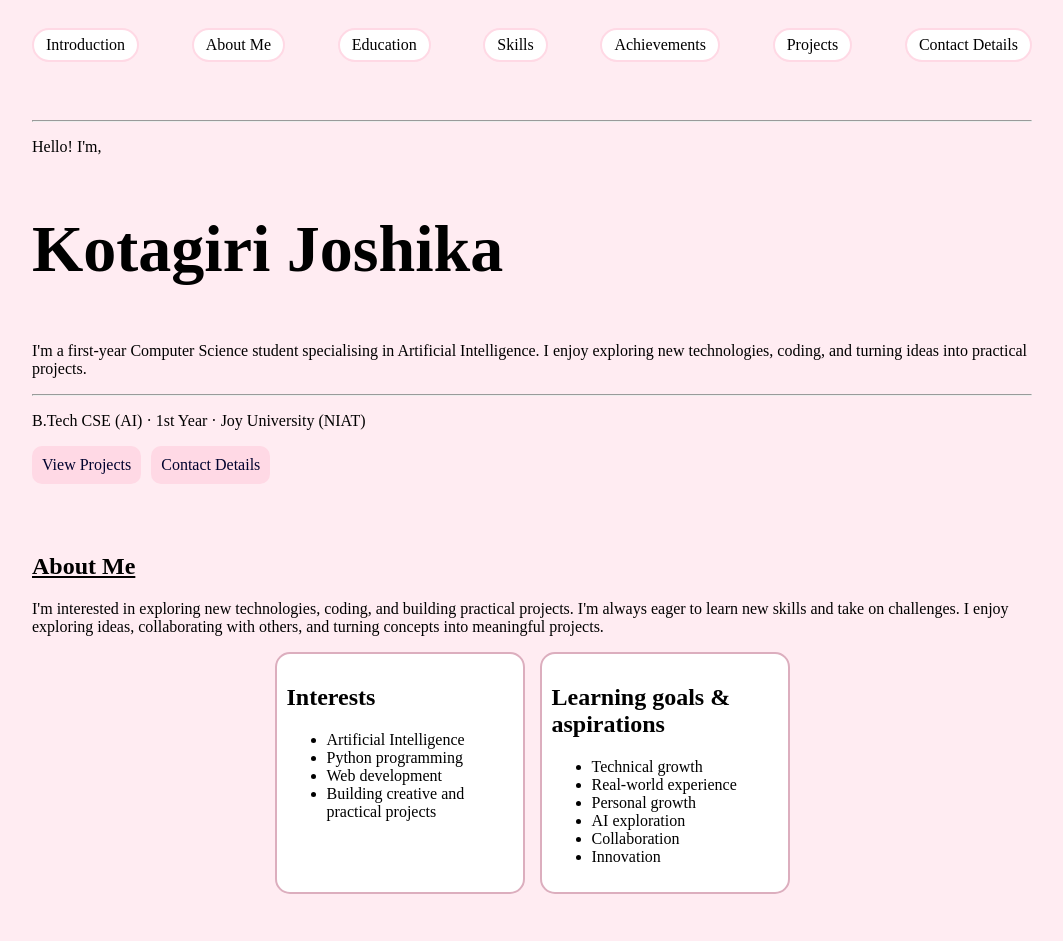
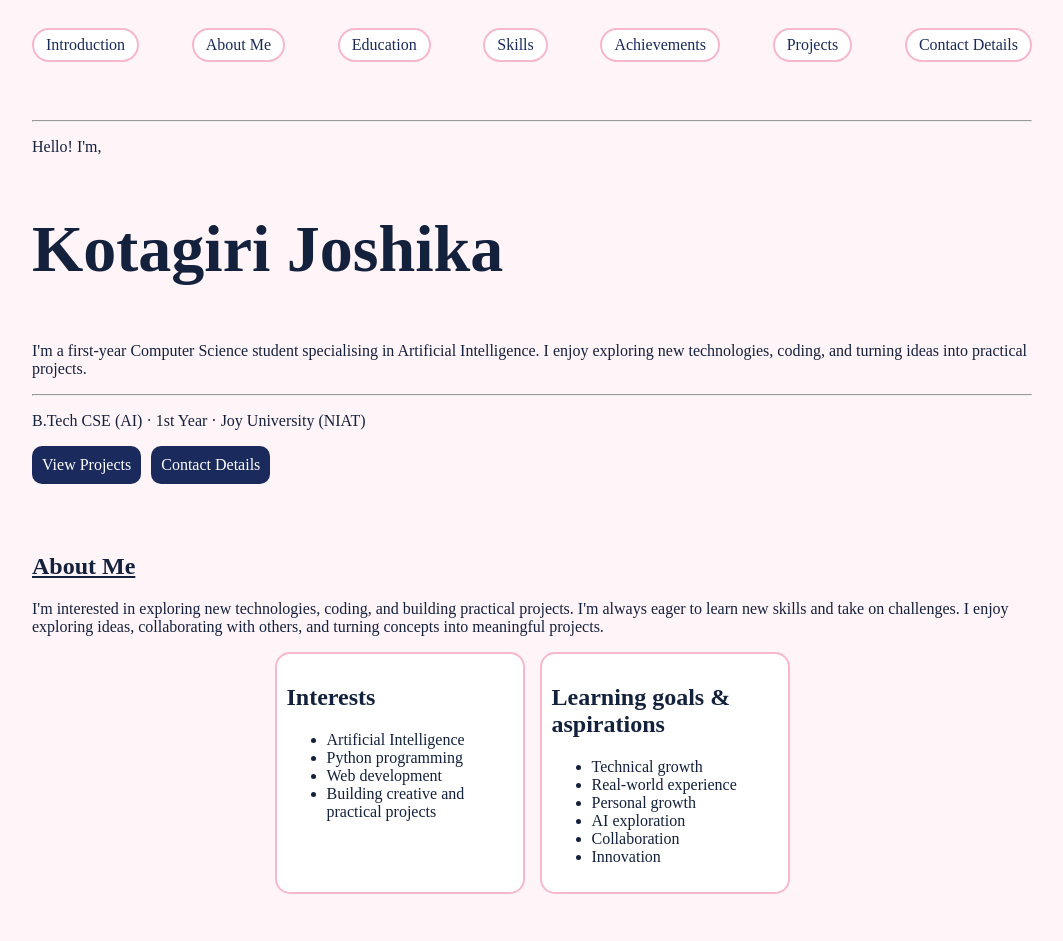
Before and after one commit to joshika-who/web-dev-assignment, a plain HTML site: page index.html in a window 1280 px wide. Shown: the top 941 px of the page, without its empty margins (108-1171 px from the left). Drawn offline with Linux system fonts and the light colour scheme; a web font is replaced by a local one.

Commit message:
Refactor styles for colors and hover effects
Updated background and text colors for various elements. Changed hover effects and added a new hover style for card containers.

```diff
--- a/style.css
+++ b/style.css
@@ -1,7 +1,8 @@
 @import url('https://fonts.googleapis.com/css2?family=Bree+Serif&family=Caveat:wght@400;700&family=Lobster&family=Monoton&family=Open+Sans:ital,wght@0,400;0,700;1,400;1,700&family=Playfair+Display+SC:ital,wght@0,400;0,700;1,700&family=Playfair+Display:ital,wght@0,400;0,700;1,700&family=Roboto:ital,wght@0,400;0,700;1,400;1,700&family=Source+Sans+Pro:ital,wght@0,400;0,700;1,700&family=Work+Sans:ital,wght@0,400;0,700;1,700&display=swap');
 
 body {
-    background-color: #ffecf2;
+    background-color: #fff4f8;
+    color: #14213d;
 }
 
 #Introduction h1 {
@@ -18,24 +19,24 @@ body {
 #Introduction a {
     border-radius: 10px;
     padding: 10px;
-    background-color: #ffd9e5;
-    color: #00022E;
+    background-color: #1b2a5c;
+    color: #ffffff;
     text-decoration: none;
 }
 
 #Introduction a:hover {
-    color: #00022E;
-    background-color: #DCAEBE;
+    color: #1b2a5c;
+    background-color: #f7b8cc;
 }
 
 .nav-flex a {
     text-decoration: none;
     background-color: white;
-    color: black;
+    color: #1b2a5c;
     border-radius: 20px;
     border-style: solid;
     border-width: 2px;
-    border-color: #ffd9e5;
+    border-color: #f7b8cc;
     padding: 6px 12px;
     margin: 0;
 }
@@ -60,7 +61,7 @@ body {
     max-width: 100%;
     box-sizing: border-box;
     border-style:solid;
-    border-color:#DCAEBE;
+    border-color: #f7b8cc;
     border-width:2px;
 }
 
@@ -80,12 +81,12 @@ body {
 }
 
 .bubble-text p {
-    background-color: #ffecf2;
-    color: black;
+    background-color: #ffe3ec;
+    color: #1b2a5c;
     border-radius: 20px;
     border-style: solid;
     border-width: 2px;
-    border-color: #ffd9e5;
+    border-color: #f7b8cc;
     padding: 6px 12px;
     margin: 0;
 }
@@ -99,3 +100,8 @@ h1 {
     border-radius: 15px;
     padding: 10px;
 }
+
+.card-container:hover {
+    box-shadow: 0 8px 18px rgba(27, 42, 92, 0.18);
+    border-color:#1b2a5c;
+}
```
